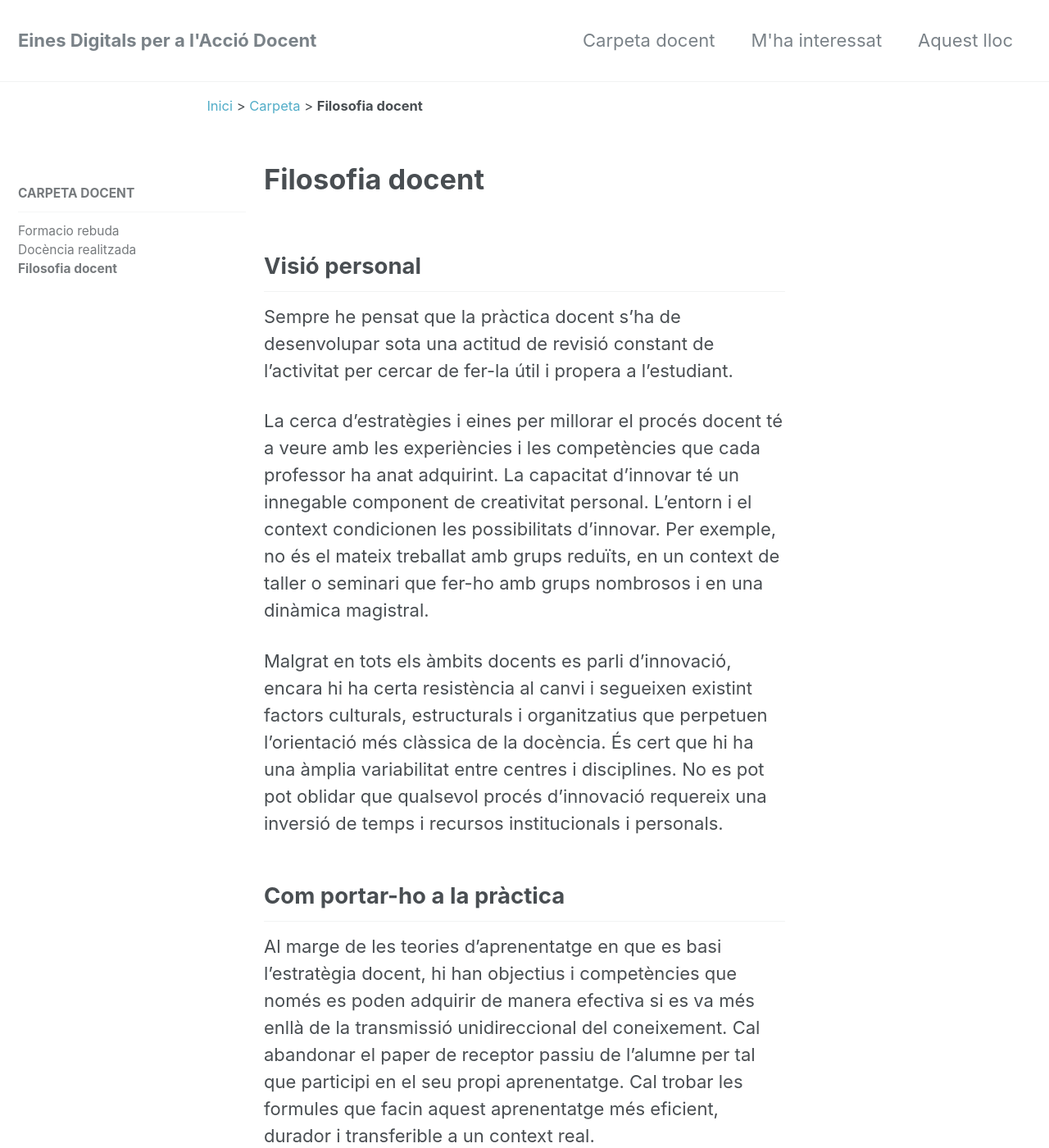
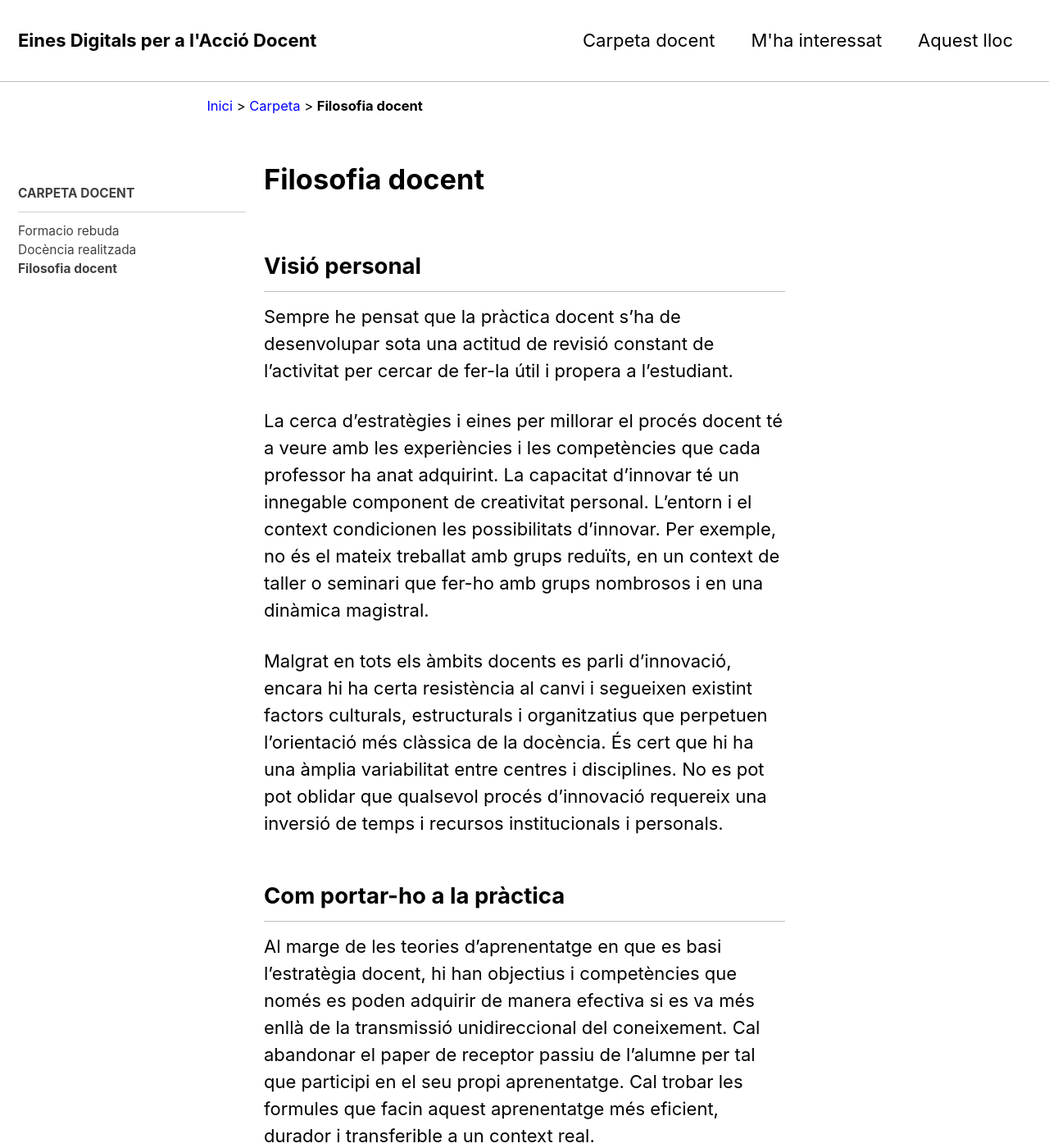
Before and after one commit to jepcastel/github.io, a Jekyll site: the page built from _carpeta/03Filosofia-docent.md, in a window 1280 px wide and 1400 px high. Shown: the whole window at 82% size. Built offline with Jekyll 4.4.1, drawn with Linux system fonts in a browser that asks for light colours; nearby versions of some CDN libraries.

Commit message:
Update _config.yml

```diff
--- a/_config.yml
+++ b/_config.yml
@@ -12,8 +12,8 @@
 
 theme: jekyll-theme-dinky
 #theme                    : "minimal-mistakes-jekyll"
-#remote_theme           : "mmistakes/minimal-mistakes"
-#minimal_mistakes_skin    : "contrast" # "air", "aqua", "contrast", "dark", "dirt", "neon", "mint", "plum", "sunrise"
+remote_theme           : "mmistakes/minimal-mistakes"
+minimal_mistakes_skin    : "contrast" # "air", "aqua", "contrast", "dark", "dirt", "neon", "mint", "plum", "sunrise"
 
 # Site Settings
 locale                   : "ca-ES"
```
